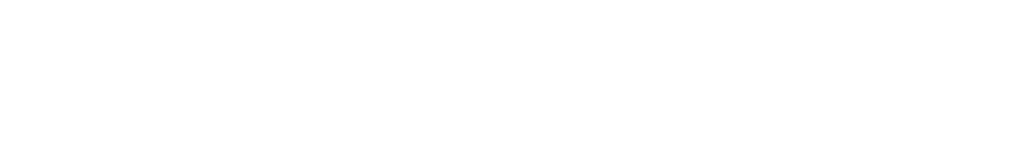
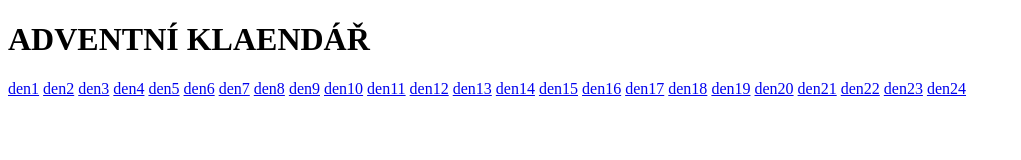
Before and after one commit to HouskassT/adventn-kalend-, a plain HTML site: page index.html in a window 1280 px wide. Shown: the whole page, without its empty margins (0-1021 px from the left). Drawn offline with Linux system fonts and the light colour scheme.

Commit message:
adventni kalendar

```diff
--- a/index.html
+++ b/index.html
@@ -6,7 +6,35 @@
     <title>Adventní kalendář</title>
 </head>
 <body>
-    <header>
+  <header>
+    <h1>ADVENTNÍ KLAENDÁŘ</h1>
+      <nav>
+       <a href="den1.html">den1</a>
+       <a href="den2.html">den2</a>
+       <a href="den3.html">den3</a>
+       <a href="den4.html">den4</a>
+       <a href="den5.html">den5</a>
+       <a href="den6.html">den6</a>
+       <a href="den7.html">den7</a>
+       <a href="den8.html">den8</a>
+       <a href="den9.html">den9</a>
+       <a href="den10.html">den10</a>
+       <a href="den11.html">den11</a>
+       <a href="den12.html">den12</a>
+       <a href="den13.html">den13</a>
+       <a href="den14.html">den14</a>
+       <a href="den15.html">den15</a>
+       <a href="den16.html">den16</a>
+       <a href="den17.html">den17</a>
+       <a href="den18.html">den18</a>
+       <a href="den19.html">den19</a>
+       <a href="den20.html">den20</a>
+       <a href="den21.html">den21</a>
+       <a href="den22.html">den22</a>
+       <a href="den23.html">den23</a>
+       <a href="den24.html">den24</a>
+    </nav>
+
 
     </header>
 
```
